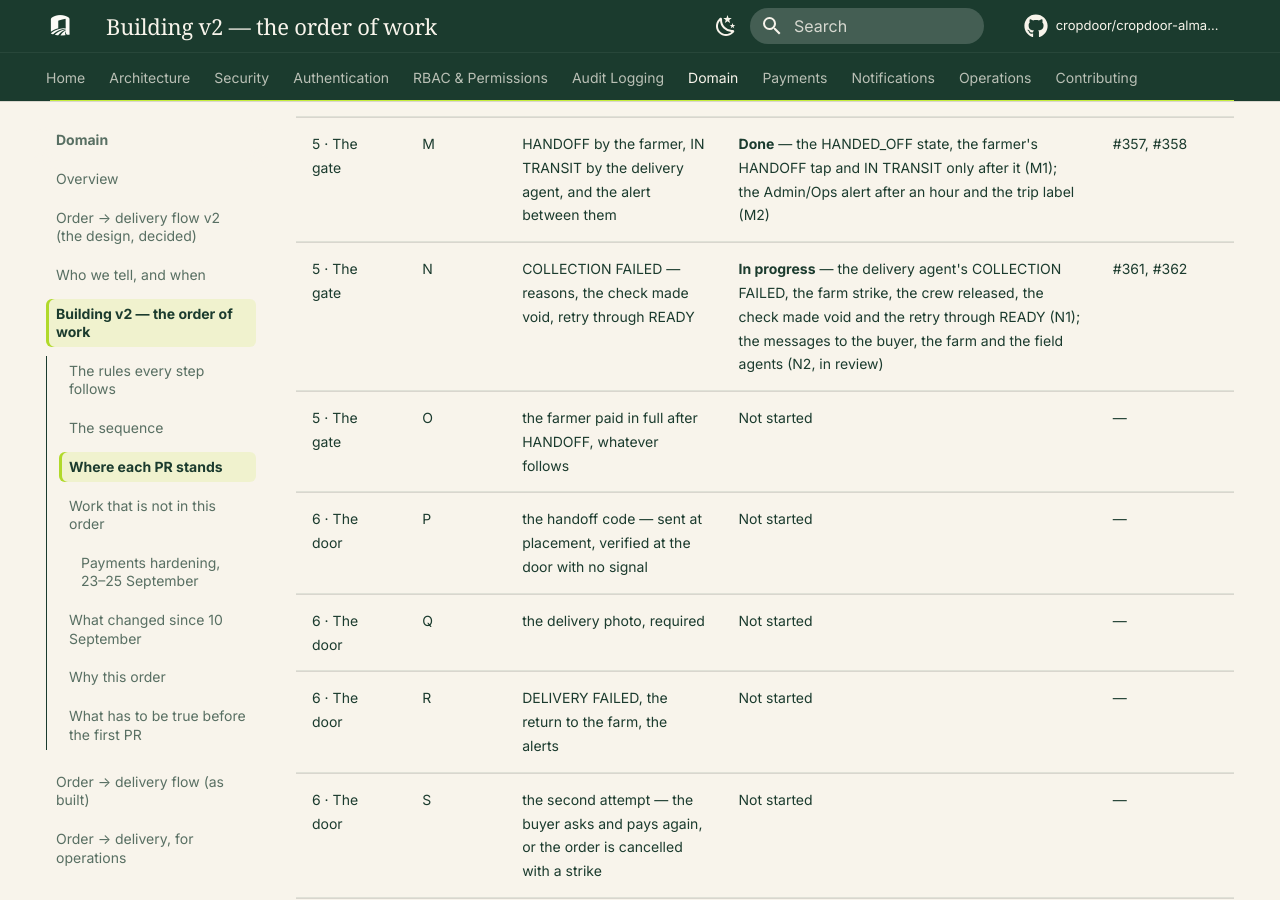
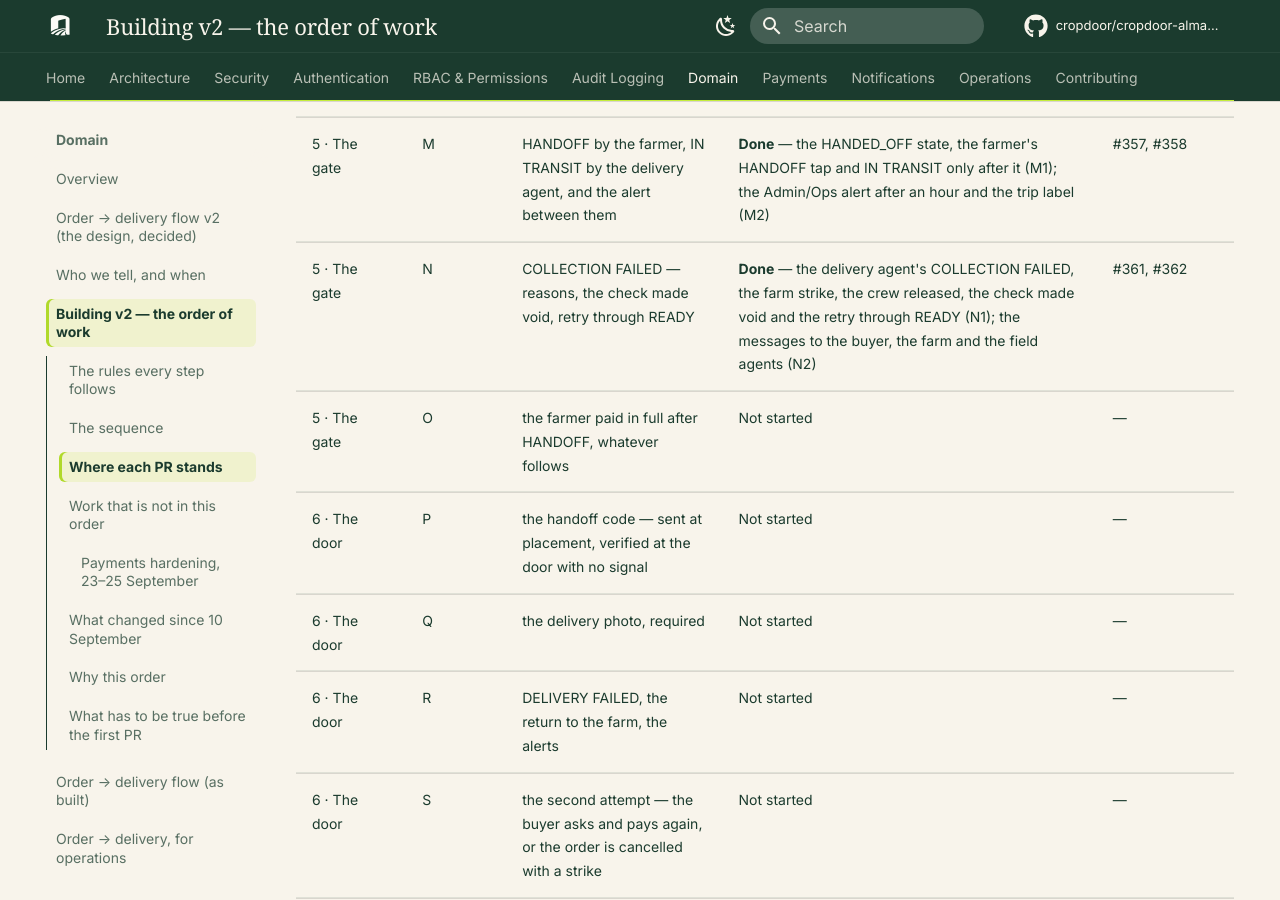
Before and after one commit to cropdoor/cropdoor-almanac, an MkDocs documentation site: the page built from docs/domain/order-delivery-flow-v2-build-order.md, in a window 1280 px wide and 900 px high, scrolled down 7712 px. Built offline with MkDocs 1.6.1 and Material for MkDocs 9.7.7, drawn with Linux system fonts in a browser that asks for light colours; some web fonts are replaced; comment, search, counter and statistics services are not loaded.

Commit message:
build order: N done (#361, #362)

```diff
--- a/docs/domain/order-delivery-flow-v2-build-order.md
+++ b/docs/domain/order-delivery-flow-v2-build-order.md
@@ -74,7 +74,7 @@ The one place that says what is finished. A PR is **Done** only once it is merge
 | 4 · The farm | K | READY and the crew gate, with the acceptance and READY deadlines | **Done** — no check, no crew, with the no-field-agent exception, the READY time and the awaiting-crew list (K1); unaccepted orders cancelled after 24 hours (K2), with its own on/off switch | #337, #338, #339 |
 | 4 · The farm | L | the cancellation windows, the penalty, and strikes | **Done** — the buyer's cancellation windows and the online penalty (L1a); paying the farmer's share on a cancelled order (L1b); cash strikes (L2); farm strikes and the listings pause (L3a); admin cancel with a fault (L3b) | #346, #351, #352, #353, #354, #355, #356, #359 |
 | 5 · The gate | M | HANDOFF by the farmer, IN TRANSIT by the delivery agent, and the alert between them | **Done** — the HANDED_OFF state, the farmer's HANDOFF tap and IN TRANSIT only after it (M1); the Admin/Ops alert after an hour and the trip label (M2) | #357, #358 |
-| 5 · The gate | N | COLLECTION FAILED — reasons, the check made void, retry through READY | **In progress** — the delivery agent's COLLECTION FAILED, the farm strike, the crew released, the check made void and the retry through READY (N1); the messages to the buyer, the farm and the field agents (N2, in review) | #361, #362 |
+| 5 · The gate | N | COLLECTION FAILED — reasons, the check made void, retry through READY | **Done** — the delivery agent's COLLECTION FAILED, the farm strike, the crew released, the check made void and the retry through READY (N1); the messages to the buyer, the farm and the field agents (N2) | #361, #362 |
 | 5 · The gate | O | the farmer paid in full after HANDOFF, whatever follows | Not started | — |
 | 6 · The door | P | the handoff code — sent at placement, verified at the door with no signal | Not started | — |
 | 6 · The door | Q | the delivery photo, required | Not started | — |
```
